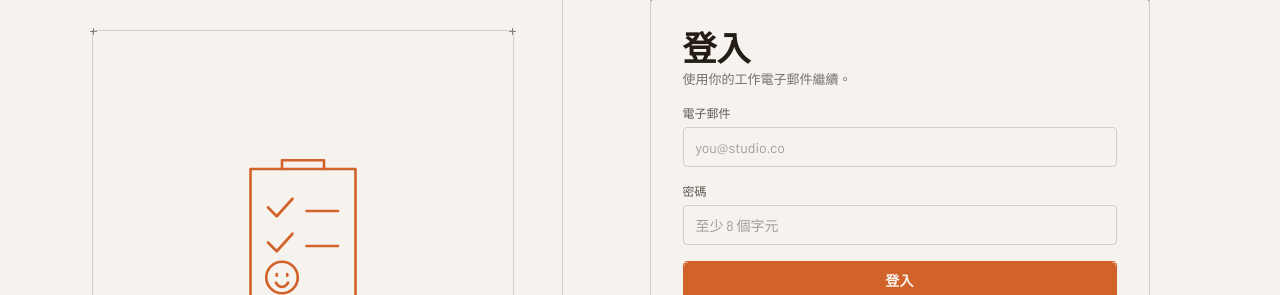
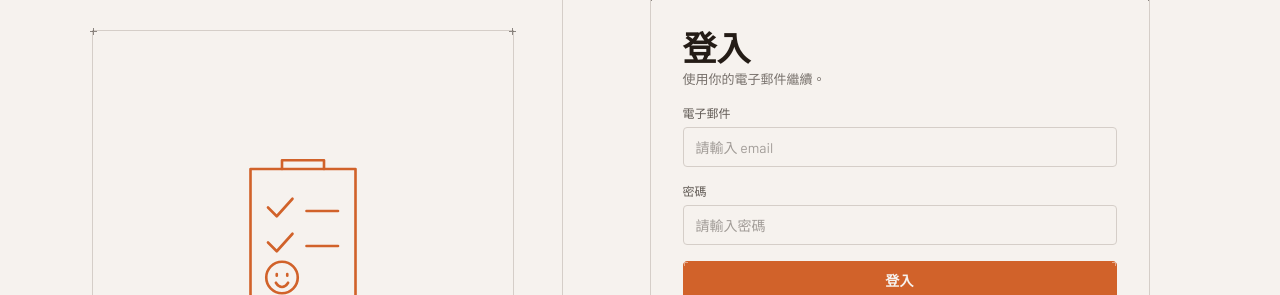
Before and after one commit to s094334/2026-08-03-todo-list-redesign, a React (Vite) app: page / in a window 1280 px wide. Shown: the part 211-506 px from the top of the page. Built offline with nearby package versions, Linux system fonts and the light colour scheme.

Commit message:
fix: adjust border and placeholder

```diff
--- a/src/common/FormField.jsx
+++ b/src/common/FormField.jsx
@@ -23,7 +23,7 @@ function FormField({ label, name, register, required, rules = {}, errors, ...pro
         className={`h-10 w-full rounded-card border px-3 text-sm outline-none placeholder:text-ink/40 ${
           error
             ? "border-danger-600 bg-danger-100"
-            : "border-line bg-transparent hover:border-ink/30 focus:border-accent-600 focus:ring-2 focus:ring-accent-600/20"
+            : "border-line bg-transparent hover:border-ink/30 focus:border-2 focus:border-accent-600 focus:ring-2 focus:ring-accent-600/20"
         }`}
         {...props}
         {...register(name, { required, ...rules })}
--- a/src/components/Login/data.js
+++ b/src/components/Login/data.js
@@ -3,7 +3,7 @@ export const fields = [
     label: "電子郵件",
     name: "email",
     type: "email",
-    placeholder: "you@studio.co",
+    placeholder: "請輸入 email",
     required: "請輸入 email",
     rules: {
       pattern: { value: /^[^\s@]+@[^\s@]+\.[^\s@]+$/, message: "請輸入正確的 email 格式" }
@@ -13,9 +13,9 @@ export const fields = [
     label: "密碼",
     name: "password",
     type: "password",
-    placeholder: "至少 8 個字元",
+    placeholder: "請輸入密碼",
     required: "請輸入密碼"
   },
 ]
 
-export const subTitle = "使用你的工作電子郵件繼續。"
+export const subTitle = "使用你的電子郵件繼續。"
--- a/src/components/Register/data.js
+++ b/src/components/Register/data.js
@@ -3,8 +3,8 @@ export const fields = [
     label: "姓名",
     name: "name",
     type: "text",
-    placeholder: "陳可安",
-    required: "請輸入您的暱稱"
+    placeholder: "請輸入您的姓名",
+    required: "請輸入您的姓名"
   },
   {
     label: "電子郵件",
@@ -20,7 +20,7 @@ export const fields = [
     label: "密碼",
     name: "password",
     type: "password",
-    placeholder: "至少 8 個字元",
+    placeholder: "至少 6 個字元",
     required: "請輸入密碼",
     rules: {
       minLength: { value: 6, message: "密碼至少需要 6 個字元" }
```
